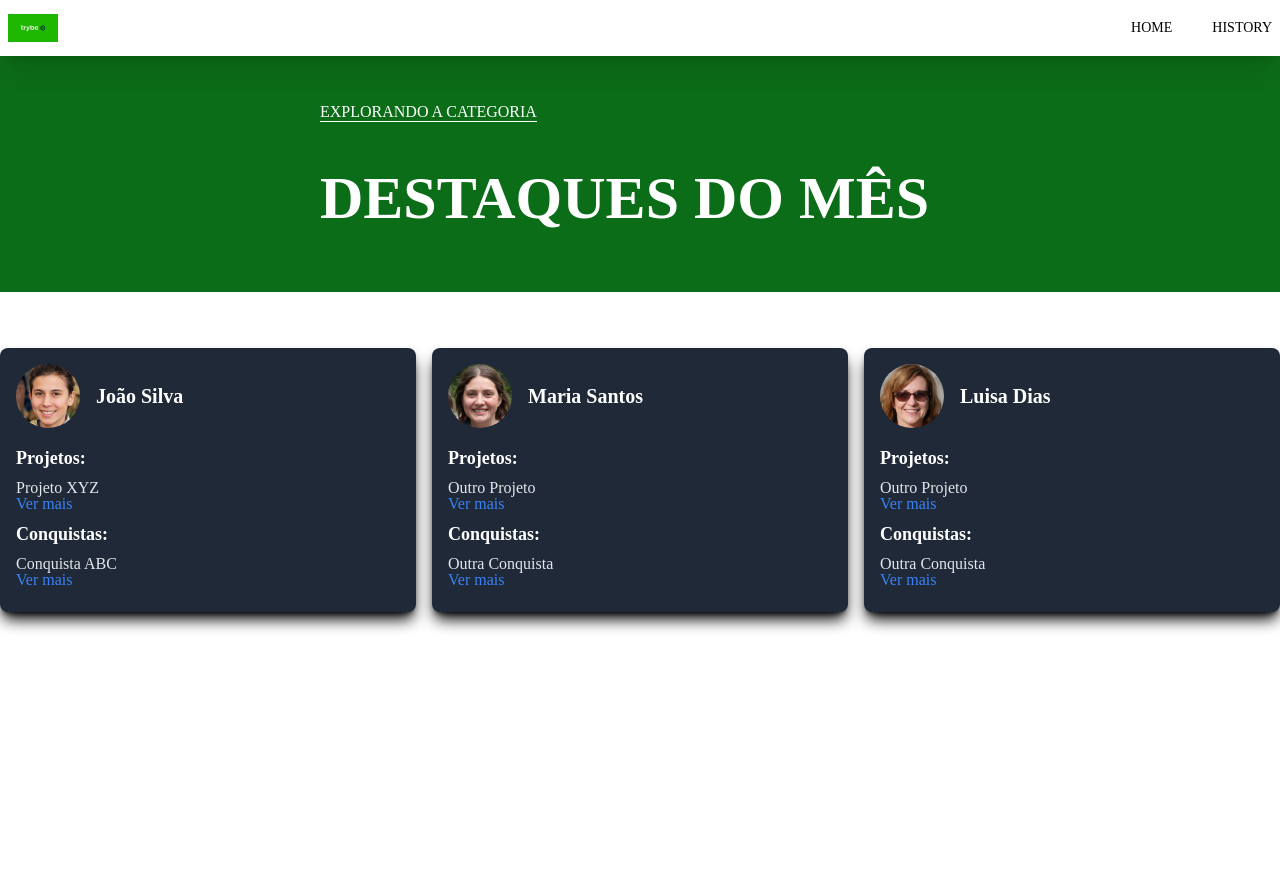
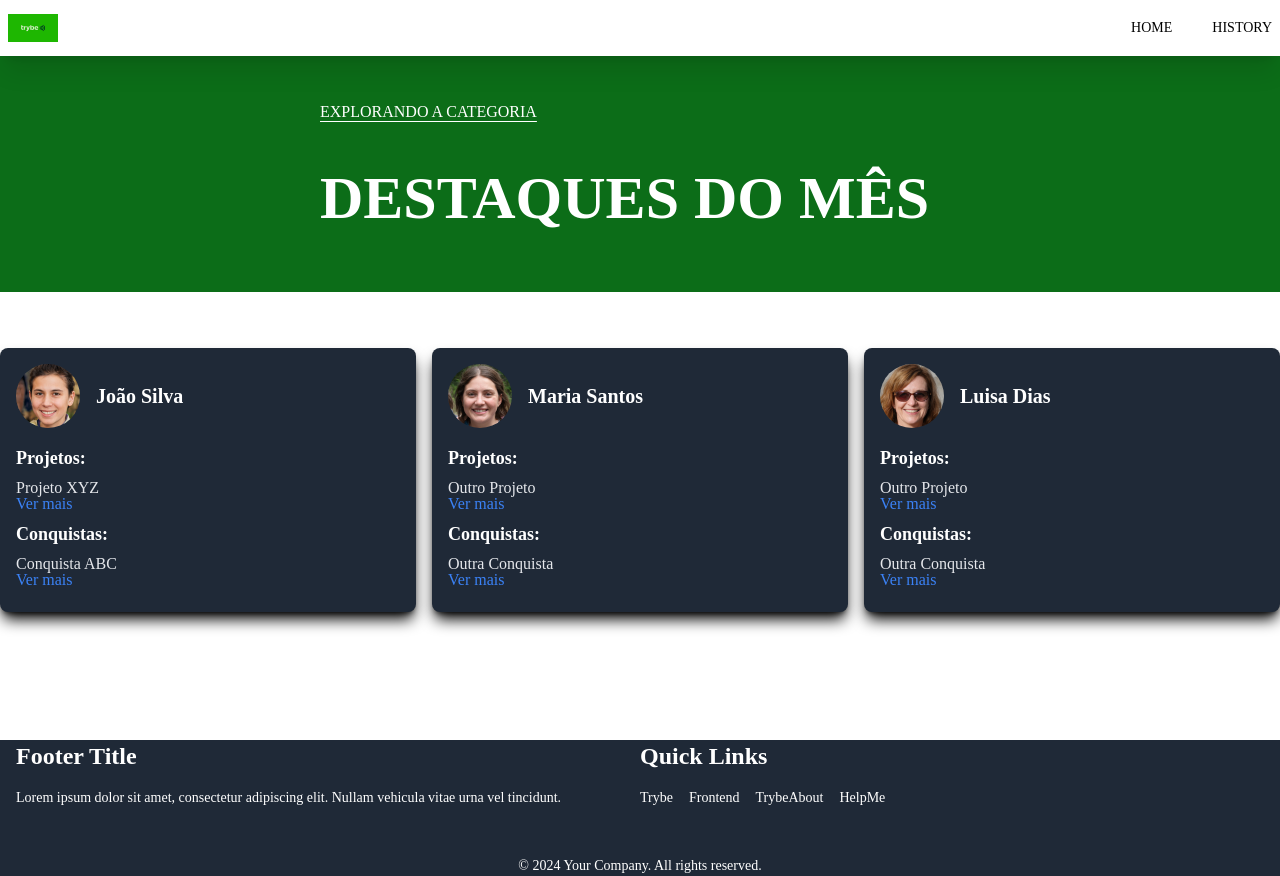
Before and after one commit to tryber/dev-na-pratica-01, a Next.js app in the folder frontend/: page / in a window 1280 px wide. Before the commit the page ends 800 px from the top, so only its background shows below. Built offline with nearby package versions, Linux system fonts and the light colour scheme.

Commit message:
feat: adiciona componente footer

```diff
--- /dev/null
+++ b/frontend/src/components/Footer.tsx
@@ -0,0 +1,57 @@
+import React from "react";
+
+const Footer: React.FC = () => {
+  return (
+    <footer className="flex flex-grow items-center justify-center bg-gray-800 text-white h-auto">
+      <div className="container mx-auto px-4">
+        <div className="flex flex-col md:flex-row md:justify-between">
+          <div className="md:w-1/2">
+            <h2 className="text-2xl font-bold mb-4">Footer Title</h2>
+            <p className="text-sm">
+              Lorem ipsum dolor sit amet, consectetur adipiscing elit. Nullam
+              vehicula vitae urna vel tincidunt.
+            </p>
+          </div>
+          <div className="md:w-1/2 mt-4 md:mt-0">
+            <h2 className="text-2xl font-bold mb-4">Quick Links</h2>
+            <ul className="flex flex-col md:flex-row">
+              <li className="md:mr-4 mb-2 md:mb-0">
+                <a href="https://www.betrybe.com/"
+                  target="_blank"
+                  className="text-sm hover:text-gray-400">
+                  Trybe
+                </a>
+              </li>
+              <li className="md:mr-4 mb-2 md:mb-0">
+                <a href="https://www.betrybe.com/cursos/programacao-fundamentos-front-end"
+                  target="_blank"
+                  className="text-sm hover:text-gray-400">
+                  Frontend
+                </a>
+              </li>
+              <li className="md:mr-4 mb-2 md:mb-0">
+                <a href="https://www.betrybe.com/pessoas-contratadas"
+                  target="_blank"
+                  className="text-sm hover:text-gray-400">
+                  TrybeAbout
+                </a>
+              </li>
+              <li className="md:mr-4 mb-2 md:mb-0">
+                <a href="https://ajuda.betrybe.com/hc/pt-br"
+                  target="_blank"
+                  className="text-sm hover:text-gray-400">
+                  HelpMe
+                </a>
+              </li>
+            </ul>
+          </div>
+        </div>
+        <div className="mt-8 border-t border-gray-700 pt-4 text-sm text-center">
+          &copy; 2024 Your Company. All rights reserved.
+        </div>
+      </div>
+    </footer>
+  );
+};
+
+export default Footer;
--- a/frontend/src/pages/MainPage.tsx
+++ b/frontend/src/pages/MainPage.tsx
@@ -2,6 +2,7 @@ import React from "react";
 import Card from "../components/card";
 import Header from "@/components/Header";
 import Headline from "@/components/Headline";
+import Footer from "@/components/Footer";
 
 const MainPage: React.FC = () => {
   return (
@@ -9,6 +10,9 @@ const MainPage: React.FC = () => {
       <Header />
       <Headline title="destaques do mês" />
       <Card />
+      <div className="mt-32">
+        <Footer />
+      </div>
     </main>
   );
 };
```
